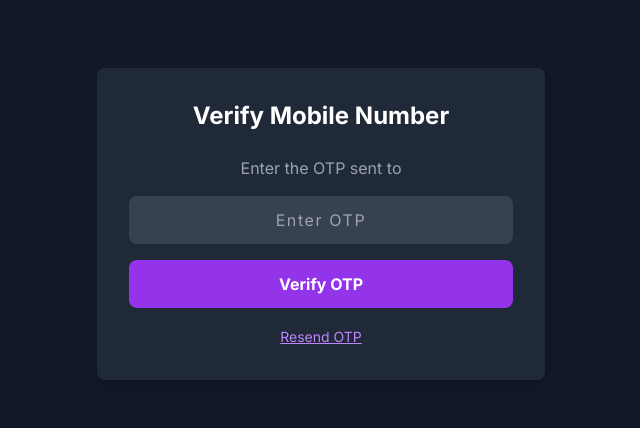
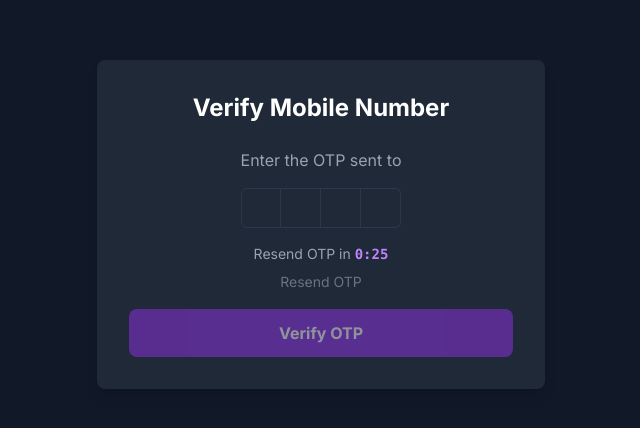
Before and after one commit to gaurav-sunthwal/glimz-web, a Next.js app: page /signup/otp in a window 1280 px wide. Shown: the part 176-604 px from the top of the page, without its empty margins (319-959 px from the left). Built offline with nearby package versions, Linux system fonts and the light colour scheme.

Commit message:
Integrate OTPInputWithTimer component into login and OTP verification pages; refactor OTP handling logic to improve user experience and validation checks.

```diff
--- a/app/login/page.jsx
+++ b/app/login/page.jsx
@@ -5,6 +5,7 @@ import { useRouter } from 'next/navigation';
 import { secureApi } from '../lib/secureApi';
 import Link from 'next/link';
 import AuthGuard from '@/components/AuthGuard';
+import OTPInputWithTimer from '@/components/OTPInputWithTimer';
 
 export default function LoginPage() {
   const [step, setStep] = useState('mobile'); // 'mobile' or 'otp'
@@ -14,6 +15,10 @@ export default function LoginPage() {
   const [error, setError] = useState('');
   const [resendLoading, setResendLoading] = useState(false);
   const router = useRouter();
+
+  const handleOTPChange = (value) => {
+    setOtp(value);
+  };
 
   const handleSendOTP = async (e) => {
     e.preventDefault();
@@ -160,49 +165,37 @@ export default function LoginPage() {
               Enter the OTP sent to {mobileNumber}
             </p>
 
-            <input
-              type="text"
-              name="otp"
-              placeholder="Enter OTP"
-              value={otp}
-              onChange={(e) => setOtp(e.target.value)}
-              required
-              className="w-full p-3 bg-gray-700 rounded-lg focus:outline-none focus:ring-2 focus:ring-purple-600 text-center tracking-widest"
-              maxLength={6}
+            <OTPInputWithTimer
+              onOTPChange={handleOTPChange}
+              onResend={handleResendOTP}
+              loading={loading}
+              resendLoading={resendLoading}
+              maxLength={4}
             />
 
             {error && (
-              <p className={`text-sm ${error.includes('successfully') ? 'text-green-500' : 'text-red-500'}`}>
+              <p className={`text-sm text-center ${error.includes('successfully') ? 'text-green-500' : 'text-red-500'}`}>
                 {error}
               </p>
             )}
 
             <button
               type="submit"
-              disabled={loading}
+              disabled={loading || otp.length !== 4}
               className={`w-full bg-purple-600 hover:bg-purple-700 text-white font-bold py-3 rounded-lg transition duration-300 ${
-                loading ? 'opacity-50 cursor-not-allowed' : ''
+                loading || otp.length !== 4 ? 'opacity-50 cursor-not-allowed' : ''
               }`}
             >
               {loading ? 'Verifying...' : 'Login'}
             </button>
 
-            <div className="flex justify-between items-center">
+            <div className="text-center">
               <button
                 type="button"
                 onClick={goBackToMobile}
                 className="text-purple-400 hover:text-purple-300 text-sm underline"
               >
                 ← Back to Mobile
-              </button>
-
-              <button
-                type="button"
-                onClick={handleResendOTP}
-                disabled={resendLoading}
-                className="text-purple-400 hover:text-purple-300 text-sm underline"
-              >
-                {resendLoading ? 'Sending...' : 'Resend OTP'}
               </button>
             </div>
           </form>
--- a/app/signup/otp/page.jsx
+++ b/app/signup/otp/page.jsx
@@ -4,6 +4,7 @@ import { useState } from 'react';
 import { useRouter, useSearchParams } from 'next/navigation';
 import { secureApi } from '../../lib/secureApi';
 import AuthGuard from '@/components/AuthGuard';
+import OTPInputWithTimer from '@/components/OTPInputWithTimer';
 
 export default function OtpVerificationPage() {
   const [otp, setOtp] = useState('');
@@ -13,6 +14,10 @@ export default function OtpVerificationPage() {
   const router = useRouter();
   const searchParams = useSearchParams();
   const mobileNumber = searchParams.get('mobileNumber');
+
+  const handleOTPChange = (value) => {
+    setOtp(value);
+  };
 
   const handleSubmit = async (e) => {
     e.preventDefault();
@@ -89,45 +94,30 @@ export default function OtpVerificationPage() {
         <p className="text-center text-gray-400 mb-4">Enter the OTP sent to {mobileNumber}</p>
 
         <form onSubmit={handleSubmit} className="space-y-4">
-          <input
-            type="text"
-            name="otp"
-            placeholder="Enter OTP"
-            value={otp}
-            onChange={(e) => setOtp(e.target.value)}
-            required
-            className="w-full p-3 bg-gray-700 rounded-lg focus:outline-none focus:ring-2 focus:ring-purple-600 text-center tracking-widest"
-            maxLength={6}
+          <OTPInputWithTimer
+            onOTPChange={handleOTPChange}
+            onResend={handleResendOTP}
+            loading={loading}
+            resendLoading={resendLoading}
+            maxLength={4}
           />
 
           {error && (
-            <p className={`text-sm ${error.includes('successfully') ? 'text-green-500' : 'text-red-500'}`}>
+            <p className={`text-sm text-center ${error.includes('successfully') ? 'text-green-500' : 'text-red-500'}`}>
               {error}
             </p>
           )}
 
           <button
             type="submit"
-            disabled={loading}
+            disabled={loading || otp.length !== 4}
             className={`w-full bg-purple-600 hover:bg-purple-700 text-white font-bold py-3 rounded-lg transition duration-300 ${
-              loading ? 'opacity-50 cursor-not-allowed' : ''
+              loading || otp.length !== 4 ? 'opacity-50 cursor-not-allowed' : ''
             }`}
           >
             {loading ? 'Verifying...' : 'Verify OTP'}
           </button>
         </form>
-
-        <div className="mt-4 text-center">
-          <button
-            onClick={handleResendOTP}
-            disabled={resendLoading}
-            className="text-purple-400 hover:text-purple-300 text-sm underline"
-          >
-            {resendLoading ? 'Sending...' : 'Resend OTP'}
-          </button>
-
-
-        </div>
       </div>
     </div>
     </AuthGuard>
--- /dev/null
+++ b/components/OTPInputWithTimer.jsx
@@ -0,0 +1,124 @@
+"use client"
+
+import { useState, useEffect, useRef } from 'react';
+import { InputOTP, InputOTPGroup, InputOTPSlot } from '@/components/ui/input-otp';
+
+const OTPInputWithTimer = ({
+  onOTPChange,
+  onResend,
+  loading = false,
+  resendLoading = false,
+  disabled = false,
+  maxLength = 4
+}) => {
+  const [otp, setOtp] = useState('');
+  const [timeLeft, setTimeLeft] = useState(30);
+  const [canResend, setCanResend] = useState(false);
+  const timerRef = useRef(null);
+
+  // Start countdown when component mounts
+  useEffect(() => {
+    if (timeLeft > 0) {
+      timerRef.current = setInterval(() => {
+        setTimeLeft((prev) => {
+          if (prev <= 1) {
+            setCanResend(true);
+            clearInterval(timerRef.current);
+            return 0;
+          }
+          return prev - 1;
+        });
+      }, 1000);
+    }
+
+    return () => {
+      if (timerRef.current) {
+        clearInterval(timerRef.current);
+      }
+    };
+  }, []);
+
+  // Reset timer when resend is clicked
+  const handleResend = () => {
+    if (canResend && !resendLoading) {
+      setTimeLeft(30);
+      setCanResend(false);
+      setOtp('');
+      onResend();
+
+      // Start new countdown
+      timerRef.current = setInterval(() => {
+        setTimeLeft((prev) => {
+          if (prev <= 1) {
+            setCanResend(true);
+            clearInterval(timerRef.current);
+            return 0;
+          }
+          return prev - 1;
+        });
+      }, 1000);
+    }
+  };
+
+  const handleOTPChange = (value) => {
+    setOtp(value);
+    onOTPChange(value);
+  };
+
+  const formatTime = (seconds) => {
+    const mins = Math.floor(seconds / 60);
+    const secs = seconds % 60;
+    return `${mins}:${secs.toString().padStart(2, '0')}`;
+  };
+
+  return (
+    <div className="space-y-4">
+      {/* OTP Input */}
+      <div className="flex justify-center">
+        <InputOTP
+          maxLength={maxLength}
+          value={otp}
+          onChange={handleOTPChange}
+          disabled={disabled || loading}
+        >
+          <InputOTPGroup>
+            {Array.from({ length: maxLength }, (_, i) => (
+              <InputOTPSlot key={i} index={i} />
+            ))}
+          </InputOTPGroup>
+        </InputOTP>
+      </div>
+
+      {/* Timer and Resend */}
+      <div className="text-center space-y-2">
+        {!canResend ? (
+          <div className="text-sm text-gray-400">
+            Resend OTP in{' '}
+            <span className="font-mono font-bold text-purple-400">
+              {formatTime(timeLeft)}
+            </span>
+          </div>
+        ) : (
+          <div className="text-sm text-green-400">
+            You can now resend OTP
+          </div>
+        )}
+
+        <button
+          type="button"
+          onClick={handleResend}
+          disabled={!canResend || resendLoading || loading}
+          className={`text-sm transition-colors duration-200 ${
+            canResend && !resendLoading && !loading
+              ? 'text-purple-400 hover:text-purple-300 underline cursor-pointer'
+              : 'text-gray-500 cursor-not-allowed'
+          }`}
+        >
+          {resendLoading ? 'Sending...' : 'Resend OTP'}
+        </button>
+      </div>
+    </div>
+  );
+};
+
+export default OTPInputWithTimer;
```
